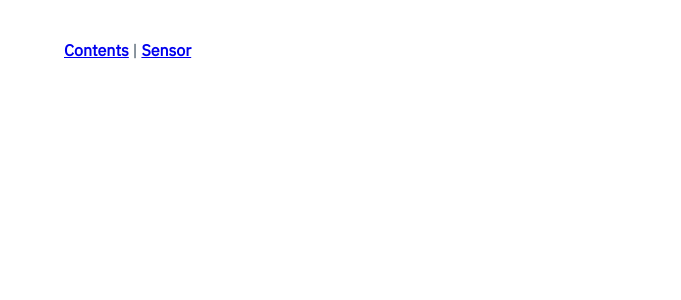
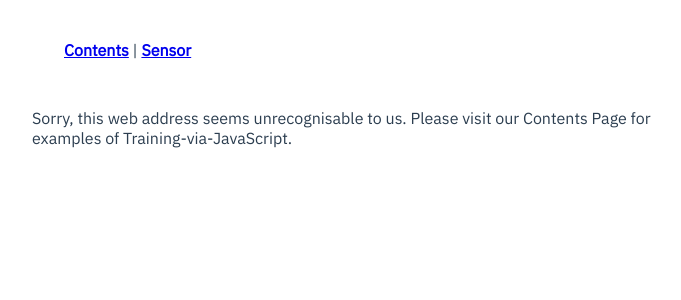
Before and after one commit to martinmphil/training_via_js, a Vue app: page /#/about in a window 1280 px wide. Shown: the top 300 px of the page, without its empty margins (288-969 px from the left). Built offline with nearby package versions, Linux system fonts and the light colour scheme.

Commit message:
added 404 not-found catch-all

```diff
--- a/src/components/TheHeader.vue
+++ b/src/components/TheHeader.vue
@@ -7,7 +7,6 @@
 <script>
 export default {
   name: 'TheHeader'
-
 }
 </script>
 
--- a/src/router.js
+++ b/src/router.js
@@ -1,6 +1,7 @@
 import Vue from 'vue'
 import Router from 'vue-router'
 import ContentsPage from './views/ContentsPage.vue'
+import NotFound from './views/NotFound.vue'
 
 Vue.use(Router)
 
@@ -18,6 +19,11 @@ export default new Router({
       // this generates a separate chunk (about.[hash].js) for this route
       // which is lazy-loaded when the route is visited.
       component: () => import(/* webpackChunkName: "sensor" */ './views/Sensor.vue')
+    },
+    {
+      path: '*',
+      name: 'not-found',
+      component: NotFound
     }
   ]
 })
--- /dev/null
+++ b/src/views/NotFound.vue
@@ -0,0 +1,16 @@
+<template>
+  <div class="not-found">
+    <p>
+      Sorry, this web address seems unrecognisable to us.
+      Please visit our Contents Page for examples of Training-via-JavaScript.
+    </p>
+  </div>
+</template>
+
+<script>
+// @ is an alias to /src
+
+export default {
+  name: 'not-found'
+}
+</script>
--- a/src/views/Sensor.vue
+++ b/src/views/Sensor.vue
@@ -3,3 +3,5 @@
     <p>Please see our contents page for examples of training via JavaScript.</p>
   </div>
 </template>
+
+<script>
```
